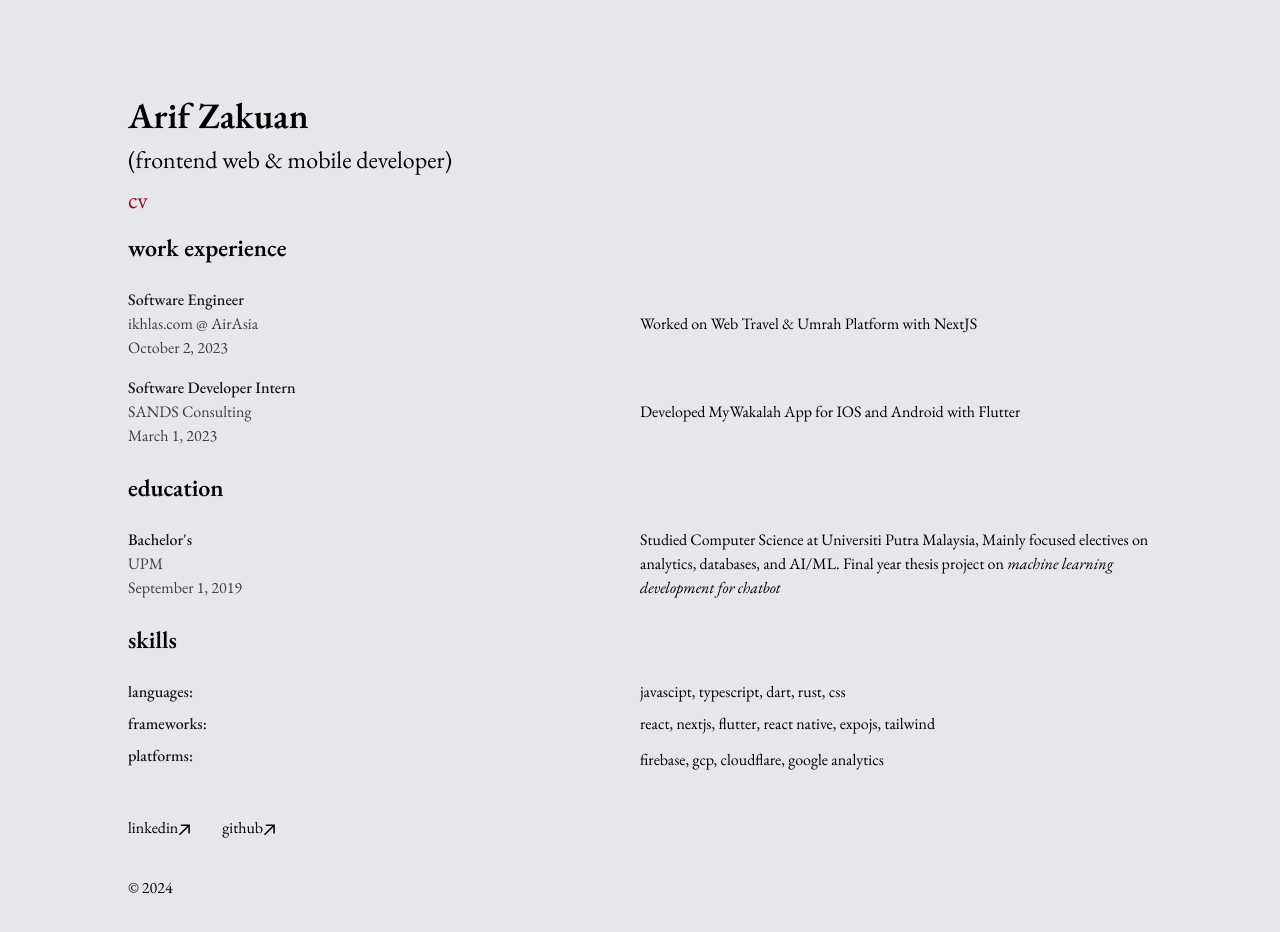
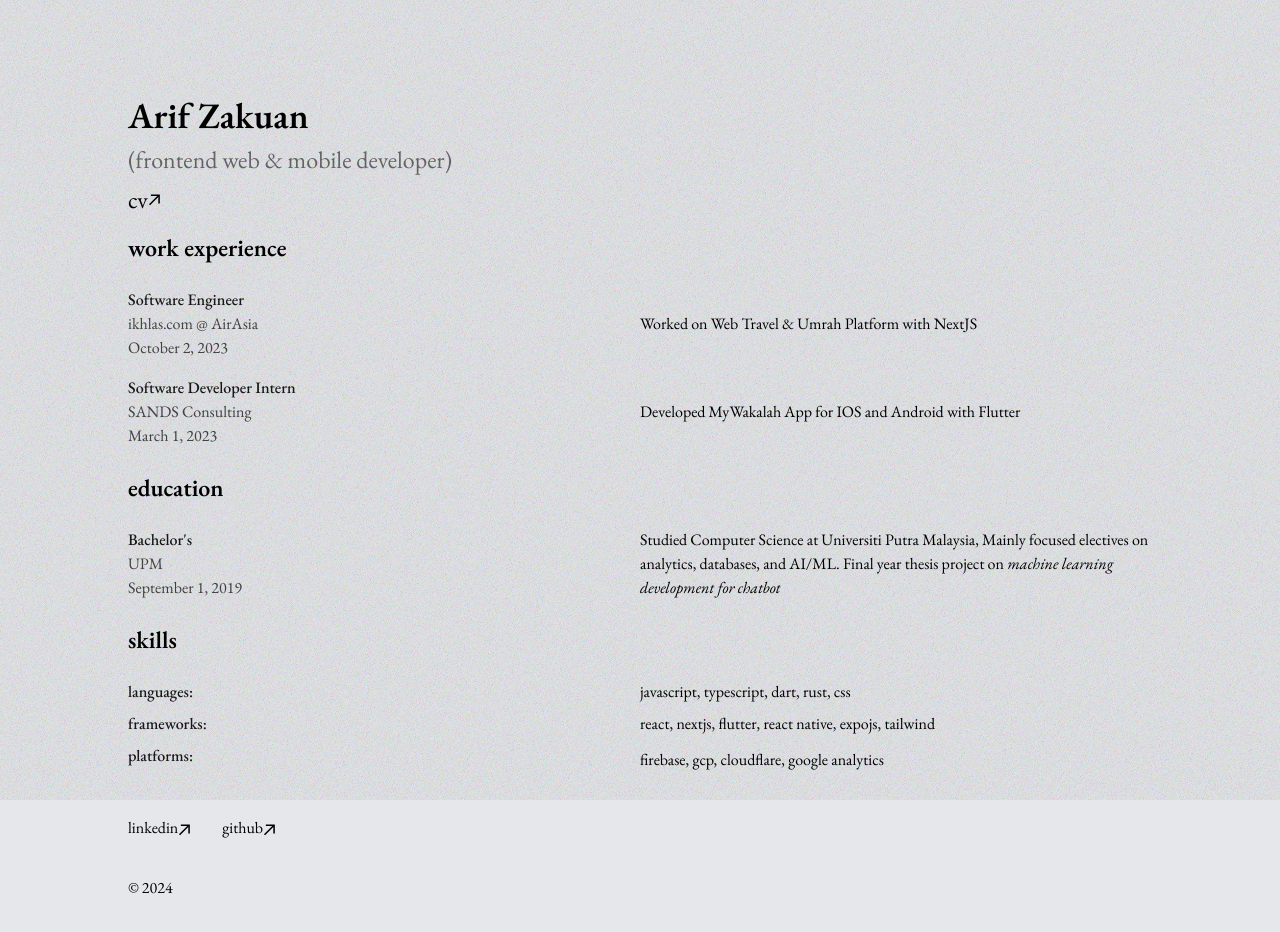
Before and after one commit to tehcanai/bloggr-zakuan, a Next.js app: page / in a window 1280 px wide. Shown: the top 932 px of the page. Built offline with nearby package versions, Linux system fonts and the light colour scheme.

Commit message:
Add grainy texture background

```diff
--- a/app/components/experiences.tsx
+++ b/app/components/experiences.tsx
@@ -51,7 +51,7 @@ export function Experiences() {
         <p className="mb-4 mt-4 text-2xl font-semibold">skills</p>
         <div className="grid grid-cols-2 py-2 md:items-center space-y-2">
           <p className="text-neutral-900 font-medium">{"languages:"}</p>
-          <p>{"javascipt, typescript, dart, rust, css"}</p>
+          <p>{"javascript, typescript, dart, rust, css"}</p>
           <p className="text-neutral-900 font-medium">{"frameworks:"}</p>
           <p>{"react, nextjs, flutter, react native, expojs, tailwind"}</p>
           <p className="text-neutral-900 font-medium">{"platforms:"}</p>
--- a/app/layout.tsx
+++ b/app/layout.tsx
@@ -47,7 +47,7 @@ export default function RootLayout({
     <html
       lang="en"
       className={cx(
-        "text-black bg-white dark:text-white dark:bg-black eb-garamond"
+        "text-black bg-white dark:text-white dark:bg-black eb-garamond",
       )}
     >
       <head>
@@ -63,13 +63,30 @@ export default function RootLayout({
         />
       </head>
       <body className="antialiased max-w-5xl mx-4 mt-8 lg:mx-auto">
+        <div className="min-h-screen w-full relative">
+          <svg
+            className="fixed inset-0 w-full h-full -z-10 opacity-50"
+            preserveAspectRatio="none"
+            viewBox="0 0 300 300"
+            xmlns="http://www.w3.org/2000/svg"
+          >
+            <filter id="noiseFilter">
+              <feTurbulence
+                type="fractalNoise"
+                baseFrequency="4.44"
+                numOctaves="5"
+                stitchTiles="stitch"
+              />
+            </filter>
+            <rect width="100%" height="100%" filter="url(#noiseFilter)" />
+          </svg>
           <main className="flex-auto min-w-0 mt-24 flex flex-col px-2 md:px-0">
-          {/* <Navbar /> */}
             {children}
             <Footer />
             <Analytics />
             <SpeedInsights />
           </main>
+        </div>
       </body>
     </html>
   );
--- a/app/page.tsx
+++ b/app/page.tsx
@@ -1,6 +1,7 @@
 import Link from "next/link";
 import { Experiences } from "./components/experiences";
 import { getArtWorks, getWorks } from "./work/utils";
+import { ArrowIcon } from "./components/footer";
 
 export default function Page() {
   const works = getWorks();
@@ -10,12 +11,15 @@ export default function Page() {
     <section>
       <div className="space-y-2 mb-4 flex flex-wrap flex-col items-start">
         <h1 className="text-4xl font-semibold">Arif Zakuan</h1>
-        <p className="text-2xl">{"(frontend web & mobile developer)"}</p>
+        <p className="text-2xl opacity-55">
+          {"(frontend web & mobile developer)"}
+        </p>
         <Link
           href={"/doc/resume.pdf"}
-          className="text-2xl hover:opacity-55 hover:cursor-pointer text-red-800"
+          className="text-2xl hover:opacity-55 hover:cursor-pointer text-black flex items-center"
         >
           cv
+          <ArrowIcon />
         </Link>
       </div>
       <Experiences />
```
Lines whose indentation alone changed are shown as unchanged.
